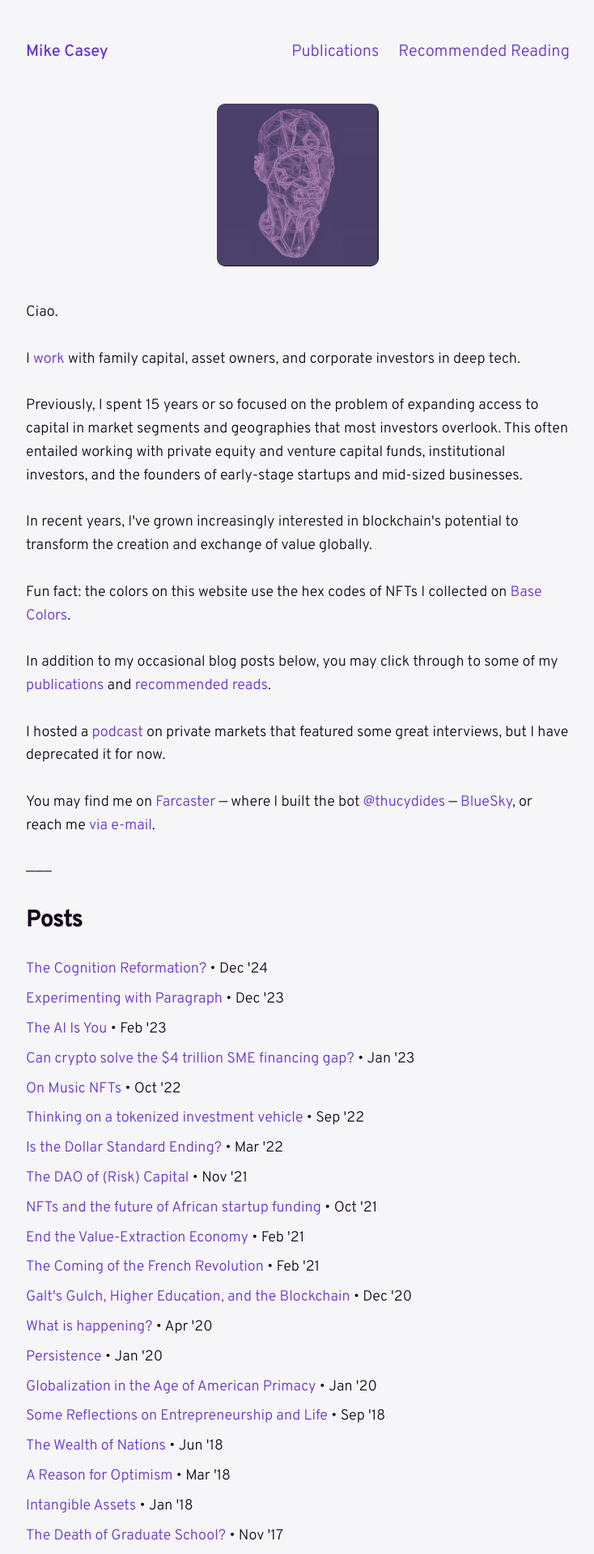
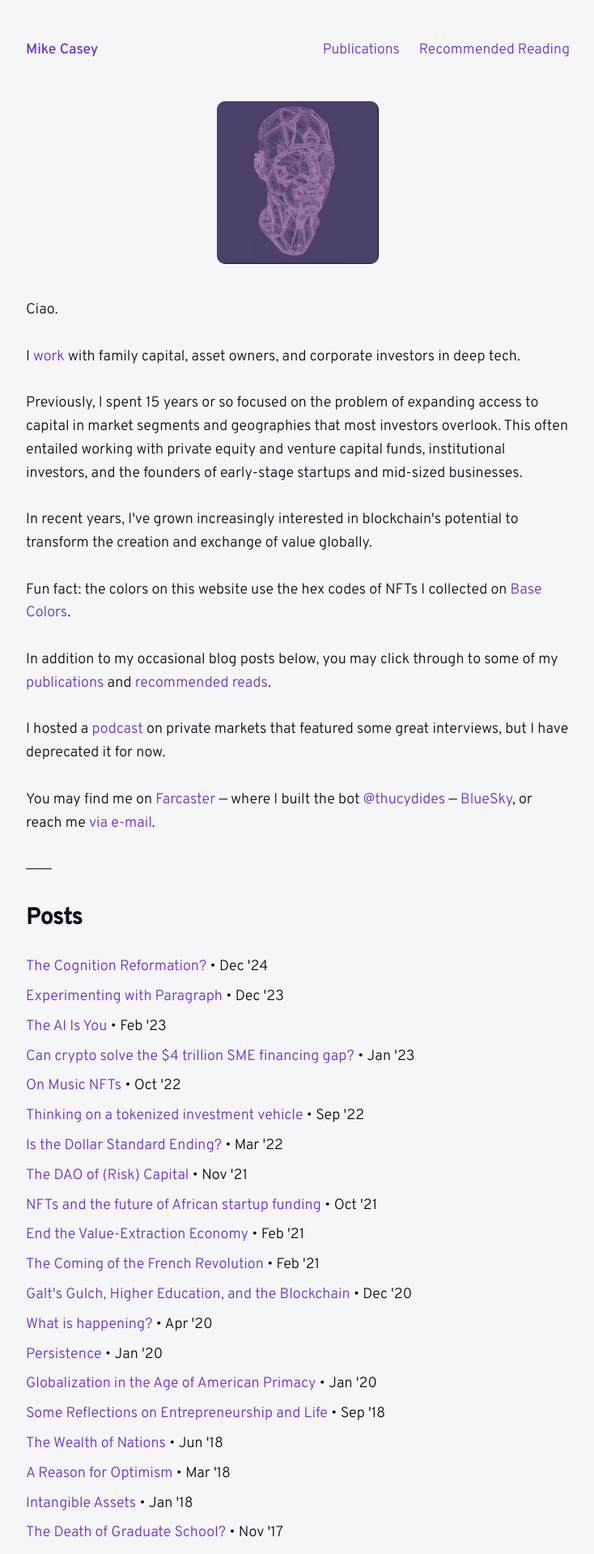
Before and after one commit to miguelito4/casey.github.io, a Jekyll site: the page built from index.html, in a window 1280 px wide. Shown: the top 1919 px of the page at 81% size, without its empty margins (272-1006 px from the left). Built offline with Jekyll 4.4.1, drawn with Linux system fonts in a browser that asks for light colours; some web fonts are replaced; the list of posts is cut into pages by our own code.

Commit message:
Slight adjustment to nav font sizes

```diff
--- a/assets/css/style.css
+++ b/assets/css/style.css
@@ -74,13 +74,13 @@ h2 {
 
 .site-title a {
   font-family: var(--heading-font);
-  font-size: 1.25rem;
+  font-size: 1.1rem;
   font-weight: 500;
 }
 
 .nav-links {
   font-family: var(--heading-font);
-  font-size: 1.25rem;
+  font-size: 1.1rem;
 }
 
 .nav-links {
```
